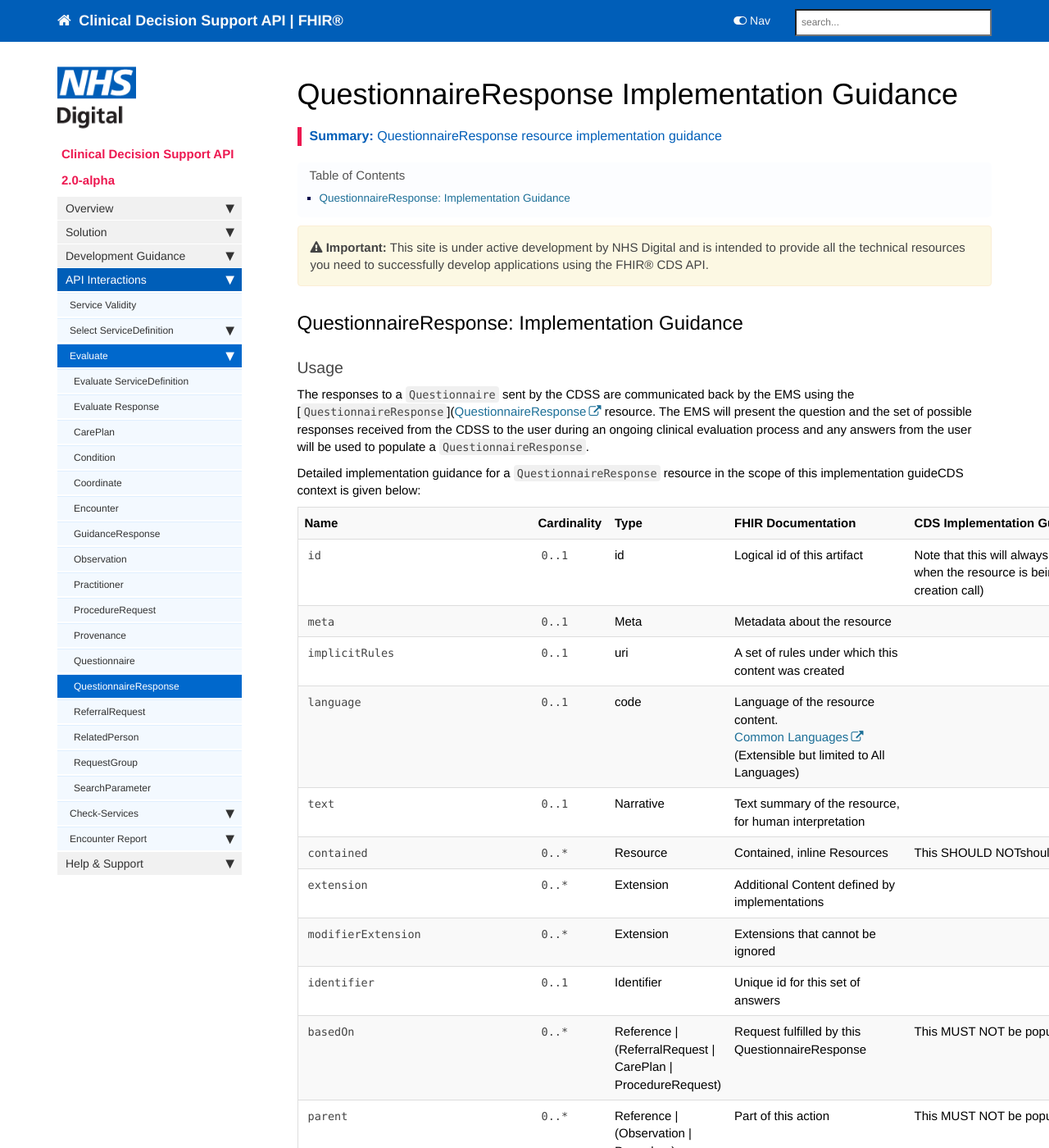
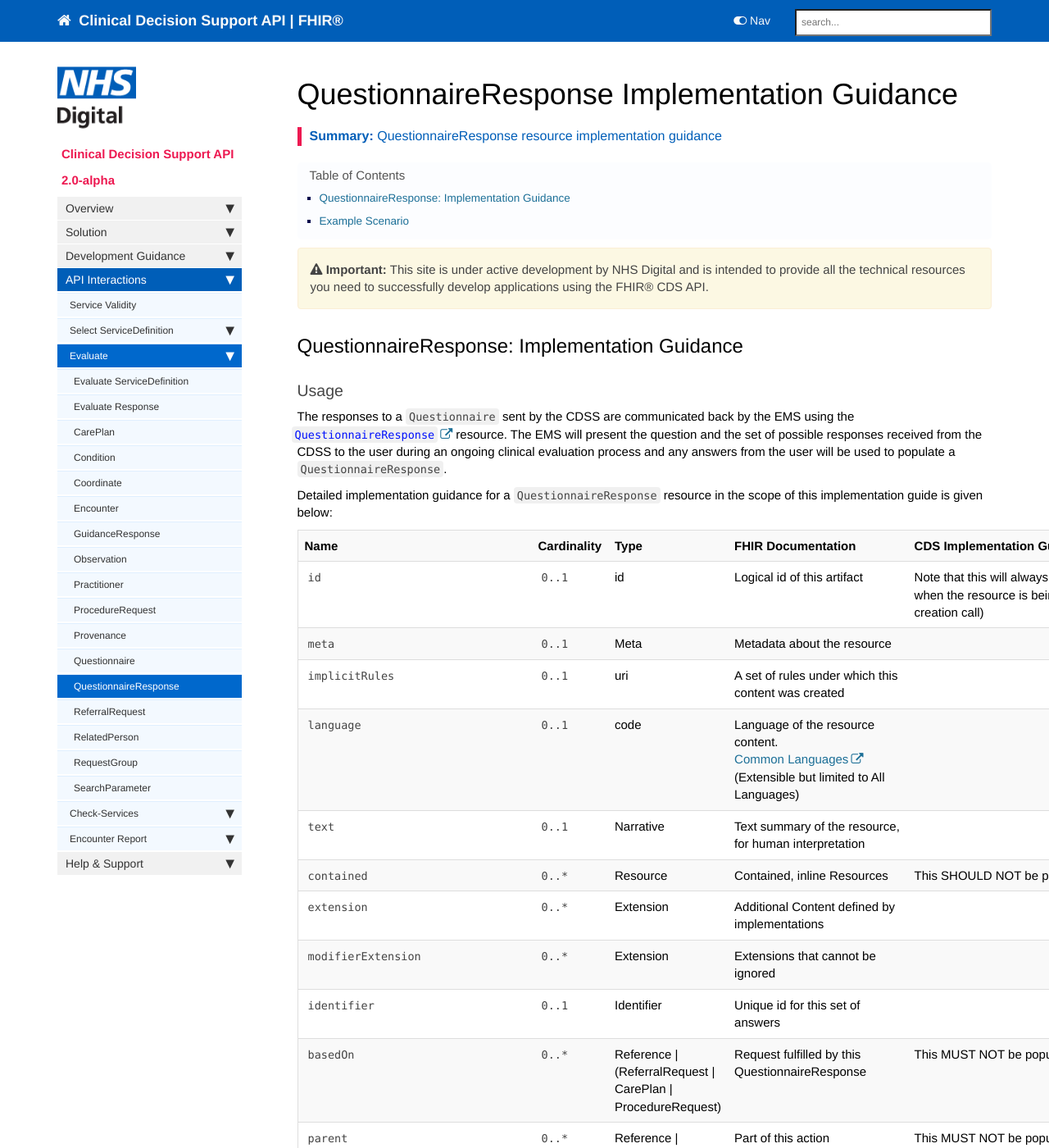
Before and after one commit to nhsconnect/FHIR-CDS, a Jekyll site: the page built from pages/explore/api_questionnaire_response.md, in a window 1280 px wide and 1400 px high. Shown: the whole window at 82% size. Built offline with Jekyll 4.4.1, drawn with Linux system fonts in a browser that asks for light colours; nearby versions of some CDN libraries; our own code applies the rules of GitHub Pages for plain Markdown files; comment, search, counter and statistics services are not loaded; some of the changed text lies outside the part shown.

Commit message:
Revert "pages/explore/api_questionnaire_response.md updated from https://stackedit.io/"
This reverts commit 2b30e2ace4c921a5bcca07543df98f51b1739471.

````diff
--- a/pages/explore/api_questionnaire_response.md
+++ b/pages/explore/api_questionnaire_response.md
@@ -11,47 +11,17 @@ summary: QuestionnaireResponse resource implementation guidance
 <!--
 {% include custom/fhir.referencemin.html resource="" userlink="" page="" fhirname="QuestionnaireResponse" fhirlink="[QuestionnaireResponse](http://hl7.org/fhir/stu3/questionnaireresponse.html)" content="User Stories" userlink="" %}
 -->
-<style>
-td.sub{
-    content: '';
-    display: block;
-    width: 285px;
-    background-image: url(images/tbl_vjoin_end.png);
-    background-repeat: no-repeat;
-    background-position: 10px 10px;
-    padding-left: 30px;
-}
-td.sub-sub{
-    content: '';
-    display: block;
-    width: 285px;
-    background-image: url(images/tbl_vjoin_end.png);
-    background-repeat: no-repeat;
-    background-position: 30px 10px;
-    padding-left: 50px;
-}
-td.sub-sub-sub{
-    content: '';
-    display: block;
-    width: 285px;
-    background-image: url(images/tbl_vjoin_end.png);
-    background-repeat: no-repeat;
-    background-position: 50px 10px;
-    padding-left: 70px;
-}
-</style>
+
 
 ## QuestionnaireResponse: Implementation Guidance ##
 
 ### Usage ###
 
-The responses to a `Questionnaire` sent by the CDSS are communicated back by the EMS using the [`QuestionnaireResponse`](<a href="http://hl7.org/fhir/stu3/questionnaireresponse.html)">QuestionnaireResponse</a> resource. The EMS will present the question and the set of possible responses received from the CDSS to the user during an ongoing clinical evaluation process and any answers from the user will be used to populate a `QuestionnaireResponse`.
+The responses to a `Questionnaire` sent by the CDSS are communicated back by the EMS using the [`QuestionnaireResponse`](http://hl7.org/fhir/stu3/questionnaireresponse.html) resource. The EMS will present the question and the set of possible responses received from the CDSS to the user during an ongoing clinical evaluation process and any answers from the user will be used to populate a `QuestionnaireResponse`.
 
-Detailed implementation guidance for a `QuestionnaireResponse` resource in the scope of this implementation guideCDS context is given below:
-
+Detailed implementation guidance for a `QuestionnaireResponse` resource in the scope of this implementation guide is given below:
 
 <table style="min-width:100%;width:100%">
-
 <tr>
     <th style="width:10%;">Name</th>
     <th style="width:5%;">Cardinality</th>
@@ -60,128 +30,128 @@ Detailed implementation guidance for a `QuestionnaireResponse` resource in the s
    <th style="width:37%;">CDS Implementation Guidance</th>
 </tr>
 <tr>
-  <td><code class="highlighter-rouge">id</code></td>
-    <td><code class="highlighter-rouge">0..1</code></td>
+  <td><code>id</code></td>
+    <td><code>0..1</code></td>
     <td>id</td>
     <td>Logical id of this artifact</td>
 	<td>Note that this will always be populated except when the resource is being created (initial creation call)</td>
 </tr>
 <tr>
-  <td><code class="highlighter-rouge">meta</code></td>
-    <td><code class="highlighter-rouge">0..1</code></td>
+  <td><code>meta</code></td>
+    <td><code>0..1</code></td>
     <td>Meta</td>
     <td>Metadata about the resource</td>
 		<td></td>
 </tr>
 <tr>
-  <td><code class="highlighter-rouge">implicitRules</code></td>
-    <td><code class="highlighter-rouge">0..1</code></td>
+  <td><code>implicitRules</code></td>
+    <td><code>0..1</code></td>
     <td>uri</td>
     <td>A set of rules under which this content was created</td>
 		<td></td>
 </tr>
 <tr>
-  <td><code class="highlighter-rouge">language</code></td>
-    <td><code class="highlighter-rouge">0..1</code></td>
+  <td><code>language</code></td>
+    <td><code>0..1</code></td>
     <td>code</td>
    	<td>Language of the resource content. <br/> <a href="http://hl7.org/fhir/stu3/valueset-languages.html">Common Languages</a> (Extensible but limited to All Languages)</td>
 	<td></td>
 </tr>
 <tr>
-  <td><code class="highlighter-rouge">text</code></td>
-    <td><code class="highlighter-rouge">0..1</code></td>
+  <td><code>text</code></td>
+    <td><code>0..1</code></td>
     <td>Narrative</td>
     <td>Text summary of the resource, for human interpretation</td>
 	<td></td>
 </tr>
 <tr>
-  <td><code class="highlighter-rouge">contained</code></td>
-    <td><code class="highlighter-rouge">0..*</code></td>
+  <td><code>contained</code></td>
+    <td><code>0..*</code></td>
     <td>Resource</td>
     <td>Contained, inline Resources</td>
-	<td>This SHOULD NOTshould not be populated</td>
+	<td>This SHOULD NOT be populated</td>
 </tr>
 <tr>
-  <td><code class="highlighter-rouge">extension</code></td>
-    <td><code class="highlighter-rouge">0..*</code></td>
+  <td><code>extension</code></td>
+    <td><code>0..*</code></td>
     <td>Extension</td>
     <td>Additional Content defined by implementations</td>
 	<td></td>
 </tr>
 <tr>
-  <td><code class="highlighter-rouge">modifierExtension</code></td>
-    <td><code class="highlighter-rouge">0..*</code></td>
+  <td><code>modifierExtension</code></td>
+    <td><code>0..*</code></td>
     <td>Extension</td>
     <td>Extensions that cannot be ignored</td>
 	<td></td>
 </tr>
 <tr>
-  <td><code class="highlighter-rouge">identifier</code></td>
-    <td><code class="highlighter-rouge">0..1</code></td>
+  <td><code>identifier</code></td>
+    <td><code>0..1</code></td>
     <td>Identifier</td>
     <td>Unique id for this set of answers</td>
 <td></td>
 </tr>
 <tr>
-  <td><code class="highlighter-rouge">basedOn</code></td>
-      <td><code class="highlighter-rouge">0..*</code></td>
+  <td><code>basedOn</code></td>
+      <td><code>0..*</code></td>
     <td>Reference |<br>(ReferralRequest |<br>CarePlan |<br>ProcedureRequest)</td>
     <td>Request fulfilled by this QuestionnaireResponse</td>
 <td>This MUST NOT be populated.</td>
  </tr>
 <tr>
-  <td><code class="highlighter-rouge">parent</code></td>
-      <td><code class="highlighter-rouge">0..*</code></td>
+  <td><code>parent</code></td>
+      <td><code>0..*</code></td>
    <td>Reference |<br>(Observation |<br>Procedure)</td>
     <td>Part of this action</td>
 <td>This MUST NOT be populated.</td>
 </tr>
 <tr>
-  <td><code class="highlighter-rouge">questionnaire</code></td>
-      <td><code class="highlighter-rouge">0..1</code></td>
+  <td><code>questionnaire</code></td>
+      <td><code>0..1</code></td>
     <td>Reference |<br>(Questionnaire)</td>
     <td>Form being answered</td>
-<td>This MUST be populated with a reference to the <code class="highlighter-rouge">Questionnaire</code> to which this <code class="highlighter-rouge">QuestionnaireResponse</code> is responding.</td>
+<td>This MUST be populated with a reference to the <code>Questionnaire</code> to which this <code>QuestionnaireResponse</code> is responding.</td>
  </tr>
 <tr>
-  <td><code class="highlighter-rouge">status</code></td>
-      <td><code class="highlighter-rouge">1..1</code></td>
+  <td><code>status</code></td>
+      <td><code>1..1</code></td>
     <td>code</td>
     <td>in-progress | completed | amended | entered-in-error | stopped <a href="https://www.hl7.org/fhir/stu3/valueset-questionnaire-answers-status.html">QuestionnaireResponseStatus (Required)</a>.</td>
 <td>This MUST be populated with either 'completed', 'amended' or 'entered-in-error'.
 <br/>Other statuses are not valid.</td>
  </tr>
 <tr>
-  <td><code class="highlighter-rouge">subject</code></td>
-   <td><code class="highlighter-rouge">0..1</code></td>
+  <td><code>subject</code></td>
+   <td><code>0..1</code></td>
     <td>Reference(Any)</td>
     <td>The subject of the questions</td>
 <td>This MUST be populated with the Patient.</td>
 </tr>
 <tr>
-  <td><code class="highlighter-rouge">context</code></td>
-      <td><code class="highlighter-rouge">0..1</code></td>
+  <td><code>context</code></td>
+      <td><code>0..1</code></td>
   <td>Reference |<br>(Encounter |<br>EpisodeOfCare)</td>
     <td>Encounter or Episode during which questionnaire was completed</td>
-<td>This MUST be populated with the Encounter for this journey, which is the same as the <code class="highlighter-rouge">ServiceDefinition.$evaluate.encounter</code></td>
+<td>This MUST be populated with the Encounter for this journey, which is the same as the <code>ServiceDefinition.$evaluate.encounter</code></td>
  </tr>
 <tr>
-  <td><code class="highlighter-rouge">authored</code></td>
-      <td><code class="highlighter-rouge">0..1</code></td>
+  <td><code>authored</code></td>
+      <td><code>0..1</code></td>
     <td>dateTime</td>
     <td>Date the answers were gathered</td>
 <td>This MUST be populated with the date and/or time that this set of answers was entered or last changed.</td>
  </tr>
 <tr>
-  <td><code class="highlighter-rouge">author</code></td>
-      <td><code class="highlighter-rouge">0..1</code></td>
+  <td><code>author</code></td>
+      <td><code>0..1</code></td>
     <td>Reference |<br>(Device |<br>Practitioner |<br>Patient |<br>RelatedPerson)</td>
     <td>Person who received and recorded the answers</td>
 <td>This SHOULD be the user of the Encounter Management System.</td>
  </tr>
 <tr>
-  <td><code class="highlighter-rouge">source</code></td>
-      <td><code class="highlighter-rouge">0..1</code></td>
+  <td><code>source</code></td>
+      <td><code>0..1</code></td>
    <td>Reference |<br>(Patient |<br>Practitioner |<br>RelatedPerson)</td>
     <td>The person who answered the questions</td>
 <td>This MUST be either the patient or the third party acting on behalf of the patient.
@@ -189,71 +159,71 @@ Detailed implementation guidance for a `QuestionnaireResponse` resource in the s
 This MUST NOT be the practitioner.</td>
  </tr>
 <tr>
-  <td><code class="highlighter-rouge">item</code></td>
-      <td><code class="highlighter-rouge">0..*</code></td>
+  <td><code>item</code></td>
+      <td><code>0..*</code></td>
     <td>BackboneElement</td>
     <td>Groups and questions</td>
-<td>The population of this element and its children MUST reflect the item nesting in the <code class="highlighter-rouge">Questionnaire</code> to which this <code class="highlighter-rouge">QuestionnaireResponse</code> is responding.</td>
+<td>The population of this element and its children MUST reflect the item nesting in the <code>Questionnaire</code> to which this <code>QuestionnaireResponse</code> is responding.</td>
  </tr>
 <tr>
-  <td class="sub"><code class="highlighter-rouge">item.linkId</code></td>
-      <td><code class="highlighter-rouge">1..1</code></td>
+  <td class="sub"><code>item.linkId</code></td>
+      <td><code>1..1</code></td>
  <td>string</td>
     <td>Pointer to specific item from Questionnaire</td>
     <td></td>
 </tr>
 <tr>
-  <td class="sub"><code class="highlighter-rouge">item.definition</code></td>
-      <td><code class="highlighter-rouge">0..1</code></td>
+  <td class="sub"><code>item.definition</code></td>
+      <td><code>0..1</code></td>
  <td>uri</td>
     <td>ElementDefinition - details for the item</td>
     <td>This MUST NOT be populated.</td>
 </tr>
 <tr>
-  <td class="sub"><code class="highlighter-rouge">item.text</code></td>
-      <td><code class="highlighter-rouge">0..1</code></td>
+  <td class="sub"><code>item.text</code></td>
+      <td><code>0..1</code></td>
     <td>string</td>
     <td>Name for group or question text</td>
 <td>This MUST NOT be populated.</td>
  </tr>
 <tr>
-  <td class="sub"><code class="highlighter-rouge">item.subject</code></td>
-      <td><code class="highlighter-rouge">1..1</code></td>
+  <td class="sub"><code>item.subject</code></td>
+      <td><code>1..1</code></td>
      <td>Reference | (Any)</td>
     <td>The subject this group's answers are about</td>
 <td>This MUST be populated with the Patient.</td>
  </tr>
 <tr>
-  <td class="sub"><code class="highlighter-rouge">item.answer</code></td>
-      <td><code class="highlighter-rouge">0..*</code></td>
+  <td class="sub"><code>item.answer</code></td>
+      <td><code>0..*</code></td>
  <td>BackboneElement</td>
     <td>The response(s) to the question</td>
 <td></td>
  </tr>
 <tr>
-  <td class="sub-sub"><code class="highlighter-rouge">item.answer.value[x]</code></td>
-      <td><code class="highlighter-rouge">0..1</code></td>
+  <td class="sub-sub"><code>item.answer.value[x]</code></td>
+      <td><code>0..1</code></td>
     <td>boolean | decimal |<br>integer | date |<br>dateTime | time |<br>string | uri |<br>Attachment |<br> Coding |<br>Quantity | Reference(Any)</td>
     <td>Single-valued answer to the question <a href="https://www.hl7.org/fhir/stu3/valueset-questionnaire-answers.html">Questionnaire Answer Codes (Example)</a></td>
 <td></td>
  </tr>
 <tr>
-  <td class="sub"><code class="highlighter-rouge">answer.item</code></td>
-      <td><code class="highlighter-rouge">0..*</code></td>
+  <td class="sub"><code>answer.item</code></td>
+      <td><code>0..*</code></td>
     <td>BackboneElement</td>
     <td>Nested groups and questions</td>
 <td></td>
  </tr>
 <tr>
-  <td class="sub"><code class="highlighter-rouge">item.item</code></td>
-      <td><code class="highlighter-rouge">0..*</code></td>
+  <td class="sub"><code>item.item</code></td>
+      <td><code>0..*</code></td>
     <td>BackboneElement</td>
     <td>Nested questionnaire response items</td>
 <td></td>
  </tr>
 </table>
 
-<!-- ## Example Scenario ##
+## Example Scenario ##
 
 ### Answer to Yes, No or Unsure question ###
 
@@ -289,13 +259,8 @@ This answer corresponds to the [example for the Questionnaire resource](api_ques
     </answer>
   </item>
 </QuestionnaireResponse>
-```Placeholder -->
-
-
-
-
-
+```
 
 <!--stackedit_data:
-eyJoaXN0b3J5IjpbNzA5MzY0Nzg1LDE1NDcwNTIyNjNdfQ==
+eyJoaXN0b3J5IjpbMTU0NzA1MjI2M119
 -->
````
